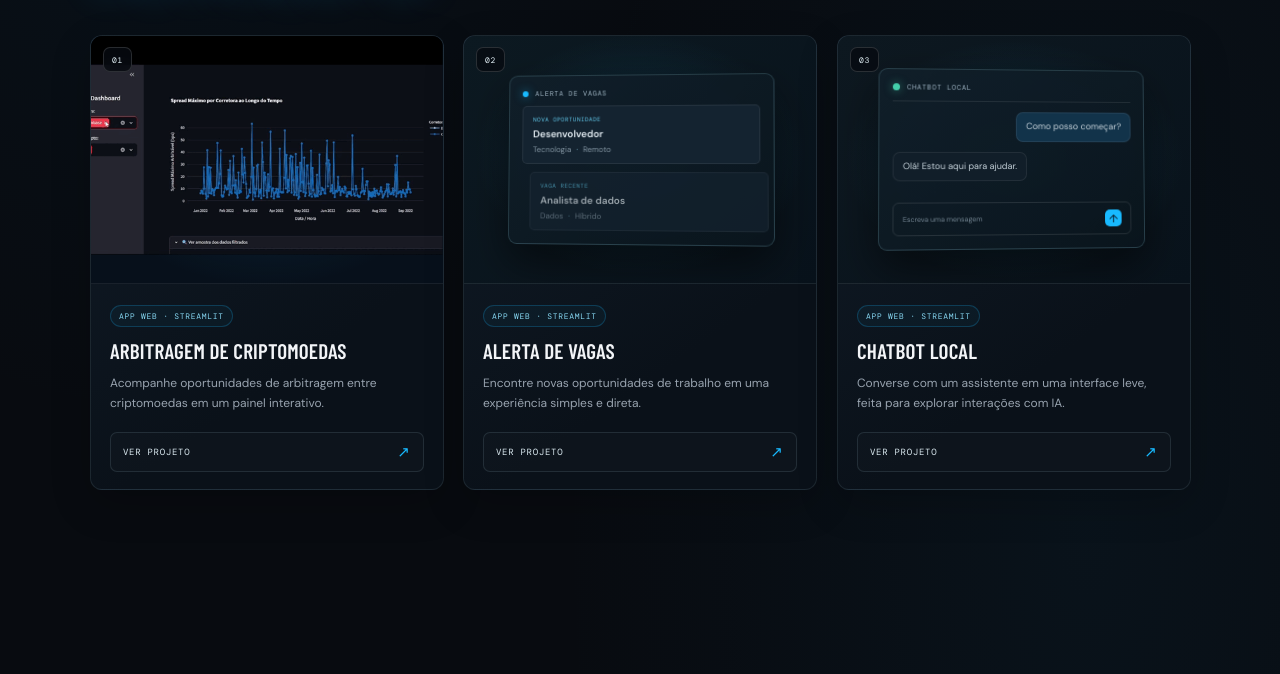
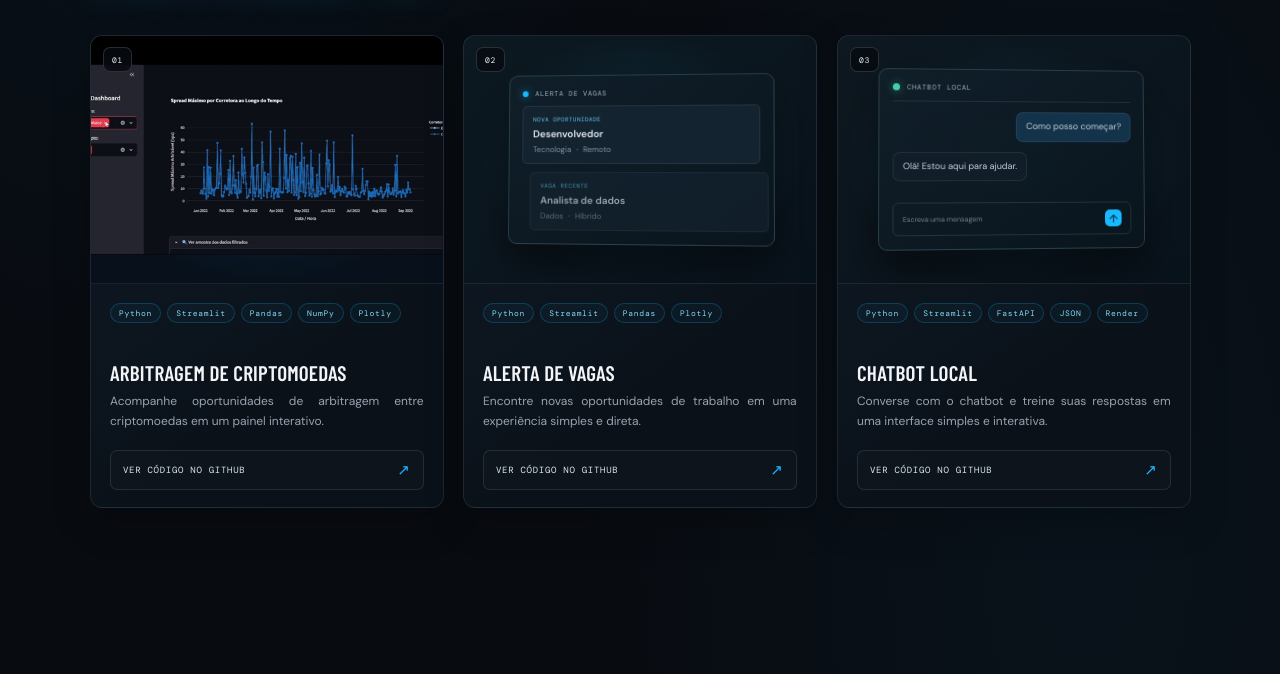
Before and after one commit to pedrosantos-code/portifolio, a website built with Vite: page index.html in a window 1280 px wide. Shown: the part 1829-2503 px from the top of the page. Built offline with nearby package versions, Linux system fonts and the light colour scheme; a web font is replaced by a local one.

Commit message:
Arrumando os cards.

```diff
--- a/index.html
+++ b/index.html
@@ -178,7 +178,7 @@
                 href="https://arbitragem-de-criptomoedas-c9ohmrlo83nquzunjyw7ey.streamlit.app/"
                 target="_blank"
                 rel="noopener noreferrer"
-                aria-label="Abrir projeto de arbitragem de criptomoedas"
+                aria-label="Abrir versão online de arbitragem de criptomoedas"
               >
                 <img
                   src="/assets/dashboard.gif"
@@ -188,7 +188,13 @@
               </a>
               <div class="project-info">
                 <div>
-                  <p class="project-type">APP WEB · STREAMLIT</p>
+                  <ul class="project-techs" aria-label="Ferramentas utilizadas">
+                    <li>Python</li>
+                    <li>Streamlit</li>
+                    <li>Pandas</li>
+                    <li>NumPy</li>
+                    <li>Plotly</li>
+                  </ul>
                   <h3>Arbitragem de criptomoedas</h3>
                   <p class="project-description">
                     Acompanhe oportunidades de arbitragem entre criptomoedas em um painel
@@ -197,12 +203,12 @@
                 </div>
                 <a
                   class="project-link"
-                  href="https://arbitragem-de-criptomoedas-c9ohmrlo83nquzunjyw7ey.streamlit.app/"
+                  href="https://github.com/pedrosantos-code/Arbitragem-de-Criptomoedas"
                   target="_blank"
                   rel="noopener noreferrer"
-                  aria-label="Ver projeto de arbitragem de criptomoedas"
+                  aria-label="Ver código de arbitragem de criptomoedas no GitHub"
                 >
-                  Ver projeto <span aria-hidden="true">↗</span>
+                  Ver código no GitHub <span aria-hidden="true">↗</span>
                 </a>
               </div>
             </article>
@@ -212,7 +218,7 @@
                 href="https://alerta-vagas-hbqhmi8qgbawcg7h2we5qq.streamlit.app/"
                 target="_blank"
                 rel="noopener noreferrer"
-                aria-label="Abrir projeto Alerta Vagas"
+                aria-label="Abrir versão online do Alerta de vagas"
               >
                 <div class="jobs-preview" aria-hidden="true">
                   <div class="preview-topline"><span></span><span>ALERTA DE VAGAS</span></div>
@@ -231,7 +237,12 @@
               </a>
               <div class="project-info">
                 <div>
-                  <p class="project-type">APP WEB · STREAMLIT</p>
+                  <ul class="project-techs" aria-label="Ferramentas utilizadas">
+                    <li>Python</li>
+                    <li>Streamlit</li>
+                    <li>Pandas</li>
+                    <li>Plotly</li>
+                  </ul>
                   <h3>Alerta de vagas</h3>
                   <p class="project-description">
                     Encontre novas oportunidades de trabalho em uma experiência simples e
@@ -240,12 +251,12 @@
                 </div>
                 <a
                   class="project-link"
-                  href="https://alerta-vagas-hbqhmi8qgbawcg7h2we5qq.streamlit.app/"
+                  href="https://github.com/pedrosantos-code/Alerta-Vagas"
                   target="_blank"
                   rel="noopener noreferrer"
-                  aria-label="Ver projeto Alerta de vagas"
+                  aria-label="Ver código do Alerta de vagas no GitHub"
                 >
-                  Ver projeto <span aria-hidden="true">↗</span>
+                  Ver código no GitHub <span aria-hidden="true">↗</span>
                 </a>
               </div>
             </article>
@@ -255,7 +266,7 @@
                 href="https://chatbot-local-hymdrzyuj3bp8pqjjdqbro.streamlit.app/"
                 target="_blank"
                 rel="noopener noreferrer"
-                aria-label="Abrir projeto Chatbot Local"
+                aria-label="Abrir versão online do Chatbot Local"
               >
                 <div class="chat-preview" aria-hidden="true">
                   <div class="chat-topline"><span class="chat-indicator"></span> CHATBOT LOCAL</div>
@@ -269,21 +280,27 @@
               </a>
               <div class="project-info">
                 <div>
-                  <p class="project-type">APP WEB · STREAMLIT</p>
+                  <ul class="project-techs" aria-label="Ferramentas utilizadas">
+                    <li>Python</li>
+                    <li>Streamlit</li>
+                    <li>FastAPI</li>
+                    <li>JSON</li>
+                    <li>Render</li>
+                  </ul>
                   <h3>Chatbot local</h3>
                   <p class="project-description">
-                    Converse com um assistente em uma interface leve, feita para explorar
-                    interações com IA.
+                    Converse com o chatbot e treine suas respostas em uma interface simples
+                    e interativa.
                   </p>
                 </div>
                 <a
                   class="project-link"
-                  href="https://chatbot-local-hymdrzyuj3bp8pqjjdqbro.streamlit.app/"
+                  href="https://github.com/pedrosantos-code/Chatbot-Local"
                   target="_blank"
                   rel="noopener noreferrer"
-                  aria-label="Ver projeto Chatbot Local"
+                  aria-label="Ver código do Chatbot Local no GitHub"
                 >
-                  Ver projeto <span aria-hidden="true">↗</span>
+                  Ver código no GitHub <span aria-hidden="true">↗</span>
                 </a>
               </div>
             </article>
--- a/src/main.ts
+++ b/src/main.ts
@@ -6,6 +6,7 @@ const navigationLinks = document.querySelectorAll<HTMLAnchorElement>(".navigatio
 const pageSections = document.querySelectorAll<HTMLElement>("main section[id]");
 const yearElements = document.querySelectorAll<HTMLElement>("#header-year");
 const contactGlobe = document.querySelector<HTMLElement>(".contact-globe");
+const heroTitle = document.querySelector<HTMLElement>(".hero h1");
 const themeToggle = document.querySelector<HTMLButtonElement>(".theme-toggle");
 const themeColorMeta = document.querySelector<HTMLMetaElement>("#theme-color");
 const faviconLink = document.querySelector<HTMLLinkElement>("#favicon");
@@ -104,6 +105,26 @@ backToTop?.addEventListener("click", () => {
 });
 
 if (
+  heroTitle &&
+  window.matchMedia("(hover: hover) and (pointer: fine)").matches &&
+  !window.matchMedia("(prefers-reduced-motion: reduce)").matches
+) {
+  heroTitle.addEventListener("pointermove", (event: PointerEvent) => {
+    const bounds = heroTitle.getBoundingClientRect();
+    const horizontal = (event.clientX - bounds.left) / bounds.width - 0.5;
+    const vertical = (event.clientY - bounds.top) / bounds.height - 0.5;
+
+    heroTitle.style.setProperty("--title-rotate-y", `${horizontal * 2}deg`);
+    heroTitle.style.setProperty("--title-rotate-x", `${vertical * -2}deg`);
+  });
+
+  heroTitle.addEventListener("pointerleave", () => {
+    heroTitle.style.removeProperty("--title-rotate-x");
+    heroTitle.style.removeProperty("--title-rotate-y");
+  });
+}
+
+if (
   contactGlobe &&
   window.matchMedia("(hover: hover) and (pointer: fine)").matches &&
   !window.matchMedia("(prefers-reduced-motion: reduce)").matches
--- a/src/style.css
+++ b/src/style.css
@@ -302,6 +302,10 @@ button:focus-visible {
   font-weight: 900;
   letter-spacing: -0.075em;
   line-height: 0.82;
+  transform: perspective(1000px)
+    rotateX(var(--title-rotate-x, 0deg))
+    rotateY(var(--title-rotate-y, 0deg));
+  transition: transform 220ms ease-out;
   white-space: nowrap;
   text-transform: uppercase;
 }
@@ -320,6 +324,7 @@ button:focus-visible {
   position: relative;
   display: inline-block;
   color: var(--blue);
+  text-shadow: 0 0 34px #18baff28;
 }
 
 .projects-heading h2 span {
@@ -792,9 +797,18 @@ button:focus-visible {
   padding: 19px 19px 17px;
 }
 
-.project-type {
-  display: inline-flex;
+.project-techs {
+  display: flex;
+  min-height: 46px;
+  flex-wrap: wrap;
+  align-content: flex-start;
+  gap: 6px;
   margin: 0 0 11px;
+  padding: 0;
+  list-style: none;
+}
+
+.project-techs li {
   padding: 5px 8px;
   border: 1px solid #18baff38;
   border-radius: 999px;
@@ -803,6 +817,7 @@ button:focus-visible {
   font-family: var(--mono);
   font-size: 8px;
   letter-spacing: 0.09em;
+  line-height: 1;
 }
 
 .project-info h3 {
@@ -816,10 +831,12 @@ button:focus-visible {
 }
 
 .project-description {
-  margin: 10px 0 18px;
+  margin: 6px 0 18px;
   color: #98a3af;
   font-size: 12px;
   line-height: 1.7;
+  text-align: justify;
+  text-align-last: left;
 }
 
 .project-link {
@@ -888,8 +905,12 @@ button:focus-visible {
   }
 
   @keyframes hero-title-sweep {
+    from {
+      background-position: 160% 0;
+    }
+
     to {
-      background-position: 0 0;
+      background-position: -120% 0;
     }
   }
 
@@ -1513,7 +1534,7 @@ button:focus-visible {
   color: #172a38;
 }
 
-:root[data-theme="light"] .project-type {
+:root[data-theme="light"] .project-techs li {
   border-color: #087fae46;
   background: #087fae0c;
   color: #075f80;
```
